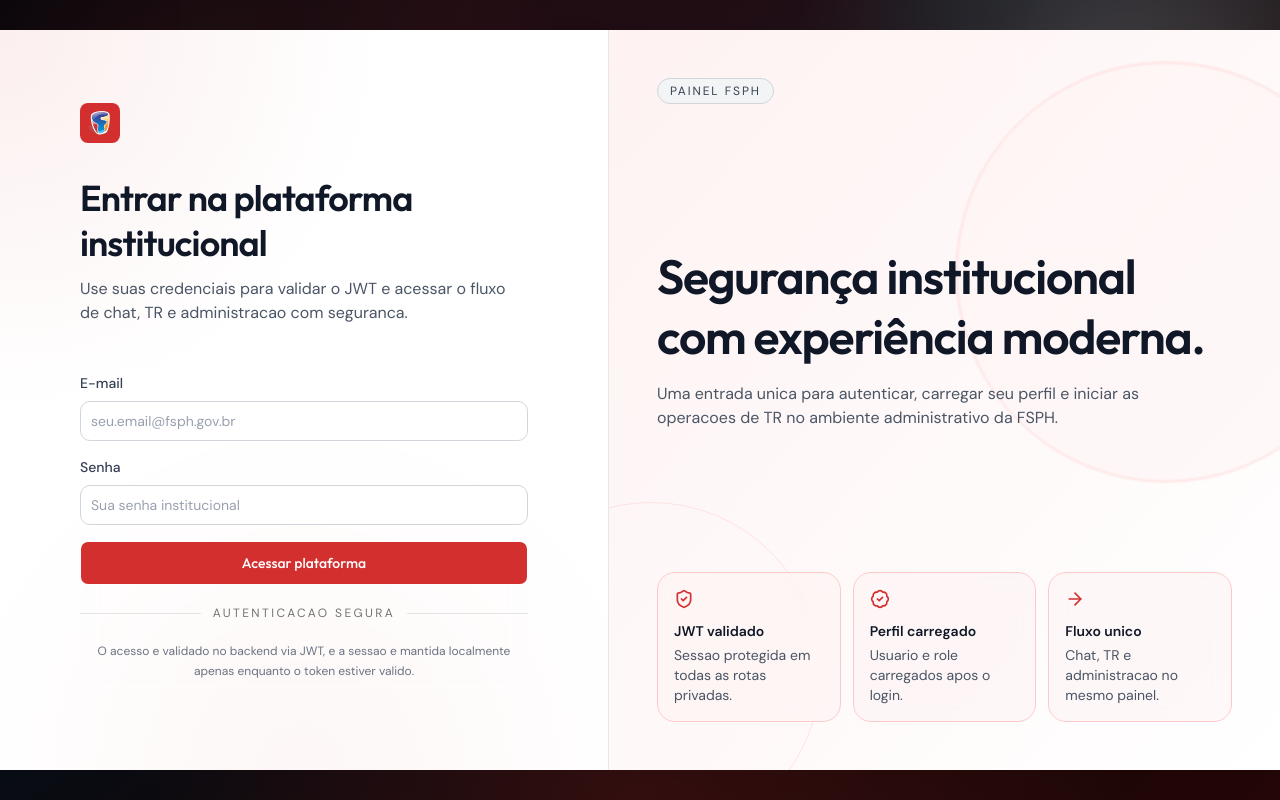
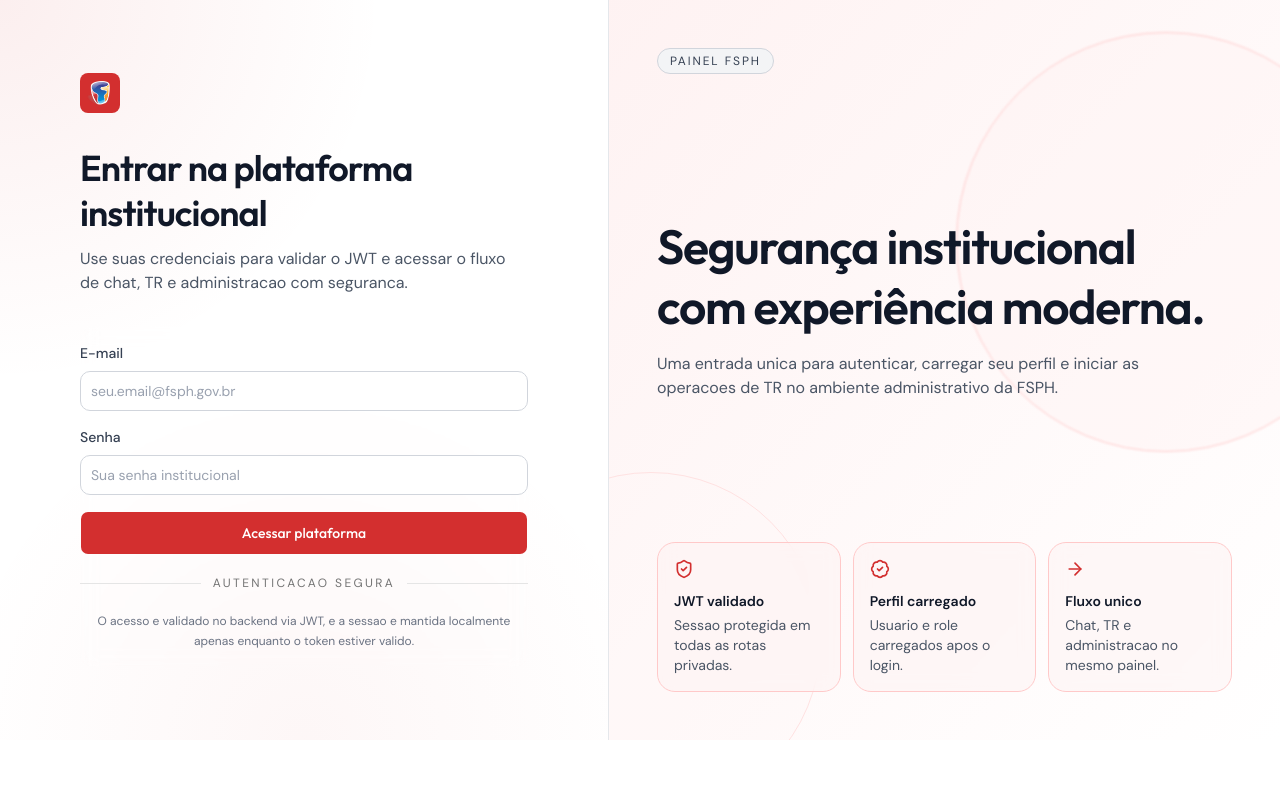
Before and after one commit to GuilhermeSantosUI/fsphchatweb, a React (Vite) app: page /login in a window 1280 px wide. Built offline with nearby package versions, Linux system fonts and the light colour scheme; no server answers.

Commit message:
feat: ajustar layout da página de login removendo restrições de altura

```diff
--- a/src/views/pages/auth/login.tsx
+++ b/src/views/pages/auth/login.tsx
@@ -4,8 +4,8 @@ export function LoginPage() {
   return (
     <main className="relative isolate overflow-hidden bg-[radial-gradient(circle_at_18%_18%,rgba(239,68,68,0.16),transparent_28%),radial-gradient(circle_at_88%_10%,rgba(255,255,255,0.22),transparent_25%),linear-gradient(140deg,#04060a_8%,#090d14_42%,#170606_72%,#250707_100%)]">
       <div className="pointer-events-none absolute inset-0 bg-[radial-gradient(circle_at_50%_100%,rgba(239,68,68,0.14),transparent_48%)]" />
-      <div className="pointer-events-none absolute left-1/2 -top-30 h-70 w-135 -translate-x-1/2 rounded-full bg-red-500/10 blur-3xl" />
-      <div className="relative flex w-full items-center max-h-screen min-h-screen">
+      <div className="pointer-events-none absolute left-1/2 -top-30 w-135 -translate-x-1/2 rounded-full bg-red-500/10 blur-3xl" />
+      <div className="relative flex w-full items-center">
         <LoginForm className="w-full" />
       </div>
     </main>
```
